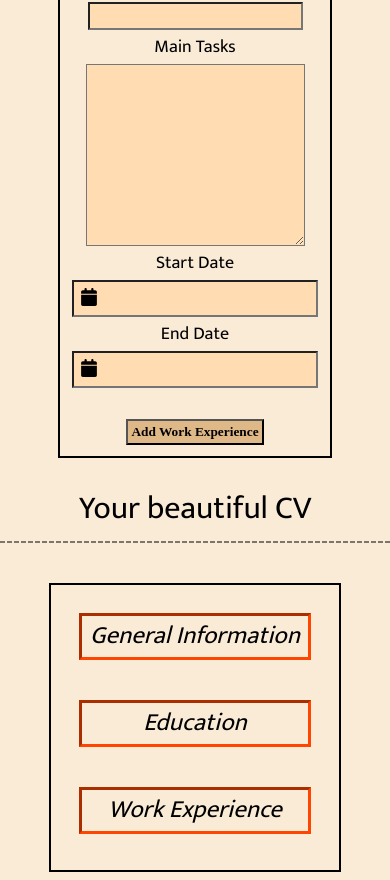
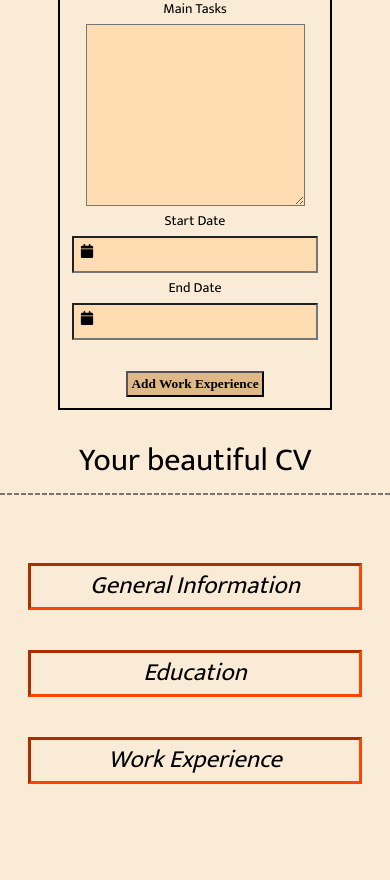
Before and after one commit to JeffLi117/Curriculum-Vitae, a React (Create React App) app: page / in a window 390 px wide. Shown: the part 964-1844 px from the top of the page. After the commit the page ends 1792 px from the top, so only its background shows below. Built offline with nearby package versions, Linux system fonts and the light colour scheme; a web font is replaced by a local one.

Commit message:
Improved CSS for mobile devices and positioning of overlay boxes

```diff
--- a/src/App.css
+++ b/src/App.css
@@ -74,7 +74,7 @@ div.questionHolder {
     padding: 5px;
     background-color: burlywood;
     opacity: 0.8;
-    z-index: 22;
+    z-index: 31;
 }
 
 div.withX {
@@ -93,13 +93,14 @@ div.questionHidden {
     background-color: rgb(255, 172, 71);
     display: flex;
     position: absolute;
+    top: 200px;
     text-align: center;
     flex-direction: column;
     justify-content: flex-start;
     align-items: center;
     width: 70%;
     padding: 1.5rem;
-    border: 3px solid orangered;
+    border: 3px solid burlywood;
 }
 
 div.questionLines {
@@ -114,7 +115,8 @@ div.ask {
 
 .imgContainer {
     display: flex;
-    align-items: baseline;
+    align-items: center;
+    justify-content: center;
     gap: 5px;
 }
 
@@ -182,10 +184,9 @@ div.outer {
 }
 
 div.description {
-    display: flex;
-    justify-content: center;
     font-size: 1.55rem;
     font-style: oblique;
+    text-align: center;
 }
 
 div.topForms {
@@ -206,6 +207,7 @@ div.displayCV {
     border: 2px solid black;
     padding: 0.75rem;
     margin: 0.5rem;
+    max-width: 750px;
 }
 
 div.formHolder > button {
@@ -222,10 +224,12 @@ div.eachEduHolder {
     position: relative;
     flex-direction: row;
     justify-content: space-between;
+    align-items: center;
     padding: 0.25rem;
     gap: 1.5rem;
-    border: 3px groove #a83042;
     margin: 12px 0;
+    width: fit-content;
+    border: 2px inset #efa00b;
 }
 
 div.editEduHolder {
@@ -247,8 +251,11 @@ div.editEduHolder {
 }
 
 div.editEduHolder > div.cols {
+    position: absolute;
+    bottom: 150px;
     background: beige;
     padding: 4rem;
+
 }
 
 li.editingEdu {
@@ -278,7 +285,6 @@ div.cols {
 
 li {
     list-style-type: none;
-    border: 2px inset #efa00b;
     margin: 0.4rem;
     padding: 0.4rem;
     white-space: pre-wrap;
@@ -319,7 +325,10 @@ a:active {
 /* for smaller screens, make div.formHolder not 3 columns side by side, but rather one column overall
 */
 
-@media only screen and (max-width: 850px) {
+@media only screen and (max-width: 905px) {
+    div#root {
+        font-size: 16px;
+    }
     div.top {
         display: flex;
         flex-direction: column;
@@ -333,4 +342,23 @@ a:active {
     div.cols {
         margin: 1.5rem 0;
     }
+    div.displayCV {
+        width: 70%;
+    }
 }
+
+@media only screen and (max-width: 650px) {
+    div.displayCV {
+        width: 85%;
+    }
+}
+
+@media only screen and (max-width: 455px) {
+    div#root {
+        font-size: 14px;
+    }
+    div.displayCV {
+        width: 100%;
+        border: 0px solid black;
+    }
+}
--- a/src/components/Question.js
+++ b/src/components/Question.js
@@ -60,7 +60,7 @@ export class Question extends Component {
                 <a href="https://www.youtube.com/watch?v=alP-rXCQFfg">Who am I?</a>
               </div>
               <div className="questionLines">
-                A self-taught programmer with a sense of humor + aspirations to make something entertaining/useful for others. <br></br>Head <a href="https://github.com/JeffLi117">here</a> to check out my other projects!
+                A self-taught programmer with aspirations to make something entertaining/useful for others. <br></br>Head <a href="https://github.com/JeffLi117">here</a> to check out my other projects!
               </div>
             </div>
           </div>
```
